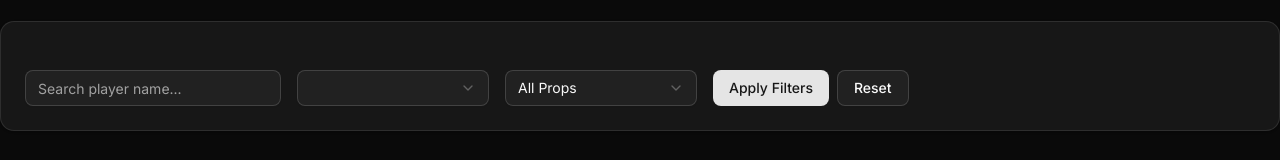
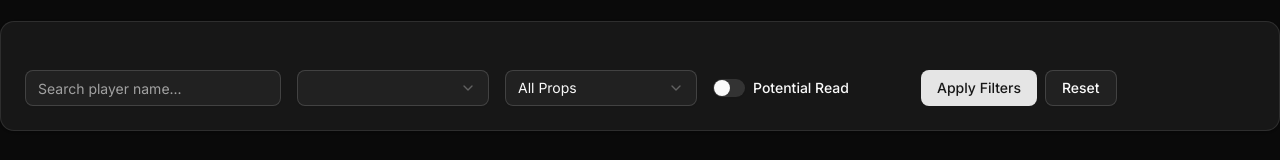
Before and after one commit to sultanoloyede/deviation-io, a Next.js app: page / in a window 1280 px wide. Shown: the part 289-449 px from the top of the page. Built offline with nearby package versions, Linux system fonts and the light colour scheme; no server answers.

Commit message:
Added read toggle

```diff
--- a/app/page.tsx
+++ b/app/page.tsx
@@ -15,6 +15,7 @@ export default function Home() {
     player: "",
     minConfidence: 0.7,
     propType: "all",
+    potentialRead: false,
   });
 
   useEffect(() => {
@@ -37,13 +38,34 @@ export default function Home() {
   }, [filters]);
 
   const filteredProps = props.filter((prop) => {
-    if (filters.propType === "all") return true;
-    if (filters.propType === "over") {
-      return prop.prop.toLowerCase().includes("over");
+    // Prop type filter
+    if (filters.propType !== "all") {
+      if (filters.propType === "over" && !prop.prop.toLowerCase().includes("over")) {
+        return false;
+      }
+      if (filters.propType === "under" && !prop.prop.toLowerCase().includes("under")) {
+        return false;
+      }
     }
-    if (filters.propType === "under") {
-      return prop.prop.toLowerCase().includes("under");
+
+    // Potential Read filter
+    if (filters.potentialRead) {
+      const isOver = prop.prop.toLowerCase().includes("over");
+
+      // Common checks: last 5 and last 10 must be >= 80%
+      const last5Check = (prop.last_5 ?? 0) >= 0.80;
+      const last10Check = (prop.last_10 ?? 0) >= 0.80;
+
+      // Lineup check depends on OVER vs UNDER
+      const lineupCheck = isOver
+        ? (prop.lineup_pct ?? 0) >= 0.73  // OVER: >= 73%
+        : (prop.lineup_pct ?? 1) <= 0.27; // UNDER: <= 27%
+
+      if (!(last5Check && last10Check && lineupCheck)) {
+        return false;
+      }
     }
+
     return true;
   });
 
--- a/components/props-filter.tsx
+++ b/components/props-filter.tsx
@@ -11,25 +11,28 @@ import {
   SelectValue,
 } from "@/components/ui/select";
 import { Card, CardContent } from "@/components/ui/card";
+import { Switch } from "@/components/ui/switch";
 
 interface PropsFilterProps {
-  onFilterChange: (filters: { player: string; minConfidence: number; propType: string }) => void;
+  onFilterChange: (filters: { player: string; minConfidence: number; propType: string; potentialRead: boolean }) => void;
 }
 
 export function PropsFilter({ onFilterChange }: PropsFilterProps) {
   const [player, setPlayer] = useState("");
   const [minConfidence, setMinConfidence] = useState(0.7);
   const [propType, setPropType] = useState("all");
+  const [potentialRead, setPotentialRead] = useState(false);
 
   const handleApplyFilters = () => {
-    onFilterChange({ player, minConfidence, propType });
+    onFilterChange({ player, minConfidence, propType, potentialRead });
   };
 
   const handleReset = () => {
     setPlayer("");
     setMinConfidence(0.7);
     setPropType("all");
-    onFilterChange({ player: "", minConfidence: 0.7, propType: "all" });
+    setPotentialRead(false);
+    onFilterChange({ player: "", minConfidence: 0.7, propType: "all", potentialRead: false });
   };
 
   return (
@@ -72,6 +75,20 @@ export function PropsFilter({ onFilterChange }: PropsFilterProps) {
             </SelectContent>
           </Select>
 
+          <div className="flex items-center gap-2 md:w-48">
+            <Switch
+              id="potential-read"
+              checked={potentialRead}
+              onCheckedChange={setPotentialRead}
+            />
+            <label
+              htmlFor="potential-read"
+              className="text-sm font-medium cursor-pointer"
+            >
+              Potential Read
+            </label>
+          </div>
+
           <div className="flex gap-2">
             <Button onClick={handleApplyFilters}>Apply Filters</Button>
             <Button variant="outline" onClick={handleReset}>
--- /dev/null
+++ b/components/ui/switch.tsx
@@ -0,0 +1,31 @@
+"use client"
+
+import * as React from "react"
+import * as SwitchPrimitive from "@radix-ui/react-switch"
+
+import { cn } from "@/lib/utils"
+
+function Switch({
+  className,
+  ...props
+}: React.ComponentProps<typeof SwitchPrimitive.Root>) {
+  return (
+    <SwitchPrimitive.Root
+      data-slot="switch"
+      className={cn(
+        "peer data-[state=checked]:bg-primary data-[state=unchecked]:bg-input focus-visible:border-ring focus-visible:ring-ring/50 dark:data-[state=unchecked]:bg-input/80 inline-flex h-[1.15rem] w-8 shrink-0 items-center rounded-full border border-transparent shadow-xs transition-all outline-none focus-visible:ring-[3px] disabled:cursor-not-allowed disabled:opacity-50",
+        className
+      )}
+      {...props}
+    >
+      <SwitchPrimitive.Thumb
+        data-slot="switch-thumb"
+        className={cn(
+          "bg-background dark:data-[state=unchecked]:bg-foreground dark:data-[state=checked]:bg-primary-foreground pointer-events-none block size-4 rounded-full ring-0 transition-transform data-[state=checked]:translate-x-[calc(100%-2px)] data-[state=unchecked]:translate-x-0"
+        )}
+      />
+    </SwitchPrimitive.Root>
+  )
+}
+
+export { Switch }
--- a/package.json
+++ b/package.json
@@ -12,6 +12,7 @@
     "@netlify/functions": "^2.8.2",
     "@radix-ui/react-select": "^2.2.6",
     "@radix-ui/react-slot": "^1.2.4",
+    "@radix-ui/react-switch": "^1.2.6",
     "class-variance-authority": "^0.7.1",
     "clsx": "^2.1.1",
     "lucide-react": "^0.556.0",
--- a/types/props.ts
+++ b/types/props.ts
@@ -11,6 +11,7 @@ export interface NBAProp {
   this_season: number | null;
   last_season: number | null;
   h2h: number | null;
+  lineup_pct: number | null;
   opp_pts_rank: number | null;
   opp_reb_rank: number | null;
   opp_ast_rank: number | null;
```
Also changed, not shown: 1 other file (tests, documents, lock files or other folders).
